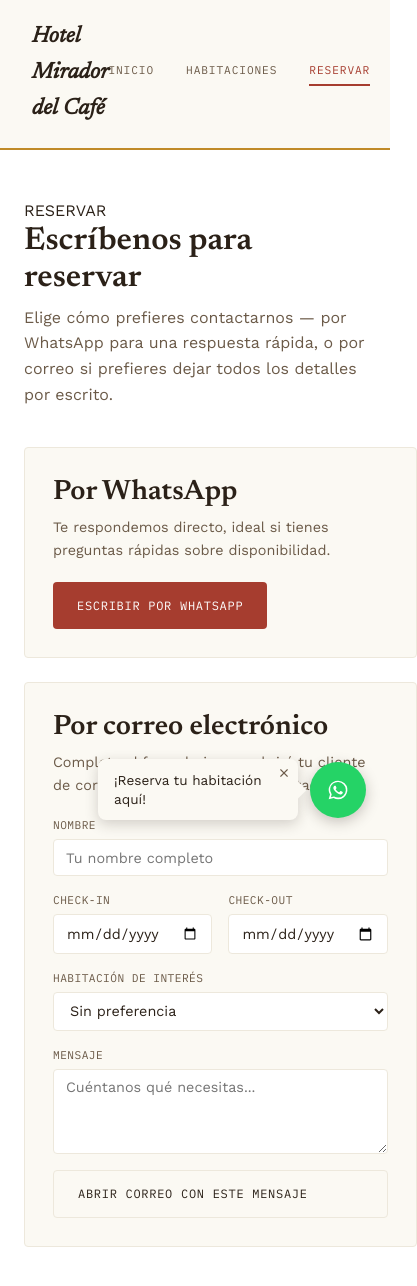
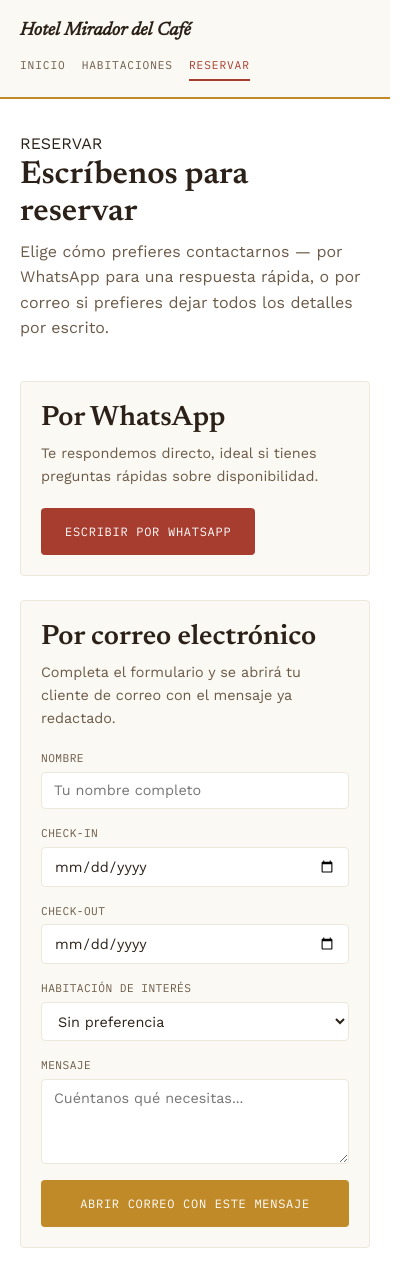
Before and after one commit to JuanManuelLondono/hotel-web, an Angular app: page /reservar in a window 390 px wide. Shown: the top 1286 px of the page, 417 px wide, since content can reach past the window. Built offline with nearby package versions, Linux system fonts and the light colour scheme.

Commit message:
Update: Validaciones en ventana de Reserva

```diff
--- a/src/app/features/home/home.html
+++ b/src/app/features/home/home.html
@@ -6,9 +6,7 @@
     <p class="slogan">{{ info.slogan }}</p>
     <div class="hero-cta">
       <a class="btn-primary" routerLink="/habitaciones">Ver habitaciones</a>
-        @if (whatsappUrl(); as url) {
-          <a class="btn-secondary" [href]="url" target="_blank" rel="noopener noreferrer">Reservar</a>
-        }
+      <a class="btn-reservar" routerLink="/reservar">Reservar</a>
     </div>
   </div>
   <div class="hero-image">
--- a/src/app/features/home/home.scss
+++ b/src/app/features/home/home.scss
@@ -39,7 +39,7 @@
       flex-wrap: wrap;
     }
 
-    .btn-primary, .btn-secondary {
+    .btn-primary, .btn-secondary, .btn-reservar {
       font-family: var(--font-mono);
       font-size: 0.8rem;
       letter-spacing: 0.06em;
@@ -53,6 +53,11 @@
     }
 
     .btn-primary {
+      background: var(--color-terracotta);
+      color: white;
+    }
+
+    .btn-reservar{
       background: var(--color-terracotta);
       color: white;
     }
--- a/src/app/features/reservar/reservar.html
+++ b/src/app/features/reservar/reservar.html
@@ -21,16 +21,25 @@
           <label>
             Nombre
             <input type="text" name="guestName" [(ngModel)]="guestName" placeholder="Tu nombre completo" />
+            @if (submitted() && !nameValid()) {
+              <span class="field-error">Ingresa tu nombre.</span>
+            }
           </label>
 
           <div class="form-row">
             <label>
               Check-in
-              <input type="date" name="checkIn" [(ngModel)]="checkIn" />
+              <input type="date" name="checkIn" [(ngModel)]="checkIn" [min]="today()" />
+              @if (submitted() && !checkInValid()) {
+                <span class="field-error">Elige una fecha de check-in válida.</span>
+              }
             </label>
             <label>
               Check-out
-              <input type="date" name="checkOut" [(ngModel)]="checkOut" />
+              <input type="date" name="checkOut" [(ngModel)]="checkOut" [min]="checkIn() || today()" />
+              @if (submitted() && !checkOutValid()) {
+                <span class="field-error">Debe ser posterior al check-in.</span>
+              }
             </label>
           </div>
 
@@ -47,11 +56,12 @@
           <label>
             Mensaje
             <textarea name="message" [(ngModel)]="message" rows="4" placeholder="Cuéntanos qué necesitas..."></textarea>
+            @if (submitted() && !messageValid()) {
+              <span class="field-error">Cuéntanos brevemente qué necesitas.</span>
+            }
           </label>
 
-          @if (mailtoUrl(); as url) {
-            <a class="btn-secondary" [href]="url">Abrir correo con este mensaje</a>
-          }
+          <a class="btn-email" [href]="mailtoUrl()" (click)="onSubmitEmail($event)">Abrir correo con este mensaje</a>
         </form>
       </div>
     </div>
--- a/src/app/features/reservar/reservar.scss
+++ b/src/app/features/reservar/reservar.scss
@@ -8,6 +8,10 @@
   .intro {
     max-width: 560px;
     margin-bottom: 2.5rem;
+  }
+
+  @media (max-width: 600px) {
+    padding: 2rem 1.25rem;
   }
 }
 
@@ -29,15 +33,20 @@
 
   h2 { margin-bottom: 0.5rem; }
   p { font-size: 0.9rem; margin-bottom: 1.25rem; }
+
+  @media (max-width: 600px) {
+    padding: 1.25rem;
+  }
 }
 
-.btn-primary, .btn-secondary {
+.btn-primary, .btn-email {
   display: inline-block;
   font-family: var(--font-mono);
   font-size: 0.75rem;
   letter-spacing: 0.06em;
   text-transform: uppercase;
   text-decoration: none;
+  text-align: center;
   padding: 0.85rem 1.5rem;
   border-radius: 4px;
   transition: opacity 0.2s;
@@ -50,10 +59,9 @@
   color: white;
 }
 
-.btn-secondary {
-  background: transparent;
-  color: var(--color-ink);
-  border: 1px solid var(--color-line);
+.btn-email {
+  background: var(--color-gold);
+  color: white;
 }
 
 .email-form {
@@ -82,10 +90,22 @@
     color: var(--color-ink);
   }
 
+  .field-error {
+    font-family: var(--font-body);
+    font-size: 0.75rem;
+    text-transform: none;
+    letter-spacing: normal;
+    color: var(--color-terracotta);
+  }
+
   .form-row {
     display: flex;
     gap: 1rem;
 
     label { flex: 1; }
+
+    @media (max-width: 480px) {
+      flex-direction: column;
+    }
   }
 }
--- a/src/app/features/reservar/reservar.ts
+++ b/src/app/features/reservar/reservar.ts
@@ -23,6 +23,19 @@ export class Reservar {
   selectedRoomId = signal<number | null>(null);
   message = signal('');
 
+  submitted = signal(false);
+
+  today = computed(() => new Date().toISOString().split('T')[0]);
+
+  nameValid = computed(() => this.guestName().trim().length > 0);
+  checkInValid = computed(() => this.checkIn() !== '' && this.checkIn() >= this.today());
+  checkOutValid = computed(() => this.checkOut() !== '' && this.checkOut() > this.checkIn());
+  messageValid = computed(() => this.message().trim().length > 0);
+
+  formValid = computed(() =>
+    this.nameValid() && this.checkInValid() && this.checkOutValid() && this.messageValid()
+  );
+
   whatsappUrl = computed(() => {
     const phone = this.hotelData.info()?.phoneWhatsapp;
     if (!phone) return null;
@@ -36,11 +49,9 @@ export class Reservar {
 
     const room = this.hotelData.rooms().find(r => r.id === this.selectedRoomId());
     const roomLine = room ? `Habitación de interés: ${room.name}\n` : '';
-    const datesLine = (this.checkIn() || this.checkOut())
-      ? `Fechas: ${this.checkIn() || '(sin definir)'} a ${this.checkOut() || '(sin definir)'}\n`
-      : '';
+    const datesLine = `Fechas: ${this.checkIn()} a ${this.checkOut()}\n`;
 
-    const subject = `Solicitud de reserva — ${this.guestName() || 'Sin nombre'}`;
+    const subject = `Solicitud de reserva — ${this.guestName()}`;
     const body =
       `Nombre: ${this.guestName()}\n` +
       roomLine +
@@ -49,6 +60,13 @@ export class Reservar {
 
     return `mailto:${info.email}?subject=${encodeURIComponent(subject)}&body=${encodeURIComponent(body)}`;
   });
+
+  onSubmitEmail(event: Event): void {
+    this.submitted.set(true);
+    if (!this.formValid()) {
+      event.preventDefault();
+    }
+  }
 
   constructor() {
     effect(() => {
--- a/src/app/shared/navbar/navbar.scss
+++ b/src/app/shared/navbar/navbar.scss
@@ -5,6 +5,8 @@
   padding: 1.25rem 2rem;
   background: var(--color-bg-alt);
   border-bottom: 2px solid var(--color-gold);
+  flex-wrap: wrap;
+  gap: 0.75rem 1.5rem;
 
   .brand {
     font-family: var(--font-display);
@@ -17,7 +19,8 @@
 
   .nav-links {
     display: flex;
-    gap: 2rem;
+    gap: 1.5rem;
+    flex-wrap: wrap;
 
     a {
       text-decoration: none;
@@ -29,6 +32,7 @@
       padding-bottom: 4px;
       border-bottom: 2px solid transparent;
       transition: border-color 0.2s, color 0.2s;
+      white-space: nowrap;
 
       &:hover {
         color: var(--color-forest-dark);
@@ -40,4 +44,11 @@
       }
     }
   }
+
+  @media (max-width: 520px) {
+    padding: 1rem 1.25rem;
+
+    .brand { font-size: 1.15rem; }
+    .nav-links { gap: 1rem; }
+  }
 }
--- a/src/app/shared/whatsapp-button/whatsapp-button.html
+++ b/src/app/shared/whatsapp-button/whatsapp-button.html
@@ -1,4 +1,4 @@
-@if (whatsappUrl(); as url) {
+@if (isVisible() && whatsappUrl(); as url) {
   <div class="whatsapp-wrapper">
     @if (bubbleVisible()) {
       <div class="whatsapp-bubble">
--- a/src/app/shared/whatsapp-button/whatsapp-button.ts
+++ b/src/app/shared/whatsapp-button/whatsapp-button.ts
@@ -1,4 +1,7 @@
-import { Component, inject, computed, input, signal } from '@angular/core';
+import { Component, inject, computed, signal, input } from '@angular/core';
+import { toSignal } from '@angular/core/rxjs-interop';
+import { Router, NavigationEnd } from '@angular/router';
+import { filter, map, startWith } from 'rxjs';
 import { HotelData } from '../../core/services/hotel-data';
 
 @Component({
@@ -8,9 +11,21 @@ import { HotelData } from '../../core/services/hotel-data';
 })
 export class WhatsappButton {
   private hotelData = inject(HotelData);
+  private router = inject(Router);
 
   message = input<string>('¡Reserva tu habitación aquí!');
   bubbleVisible = signal(true);
+
+  private currentUrl = toSignal(
+    this.router.events.pipe(
+      filter((e): e is NavigationEnd => e instanceof NavigationEnd),
+      map(e => e.urlAfterRedirects),
+      startWith(this.router.url)
+    ),
+    { initialValue: this.router.url }
+  );
+
+  isVisible = computed(() => !this.currentUrl().startsWith('/reservar'));
 
   whatsappUrl = computed(() => {
     const phone = this.hotelData.info()?.phoneWhatsapp;
```
Lines whose indentation alone changed are shown as unchanged.
